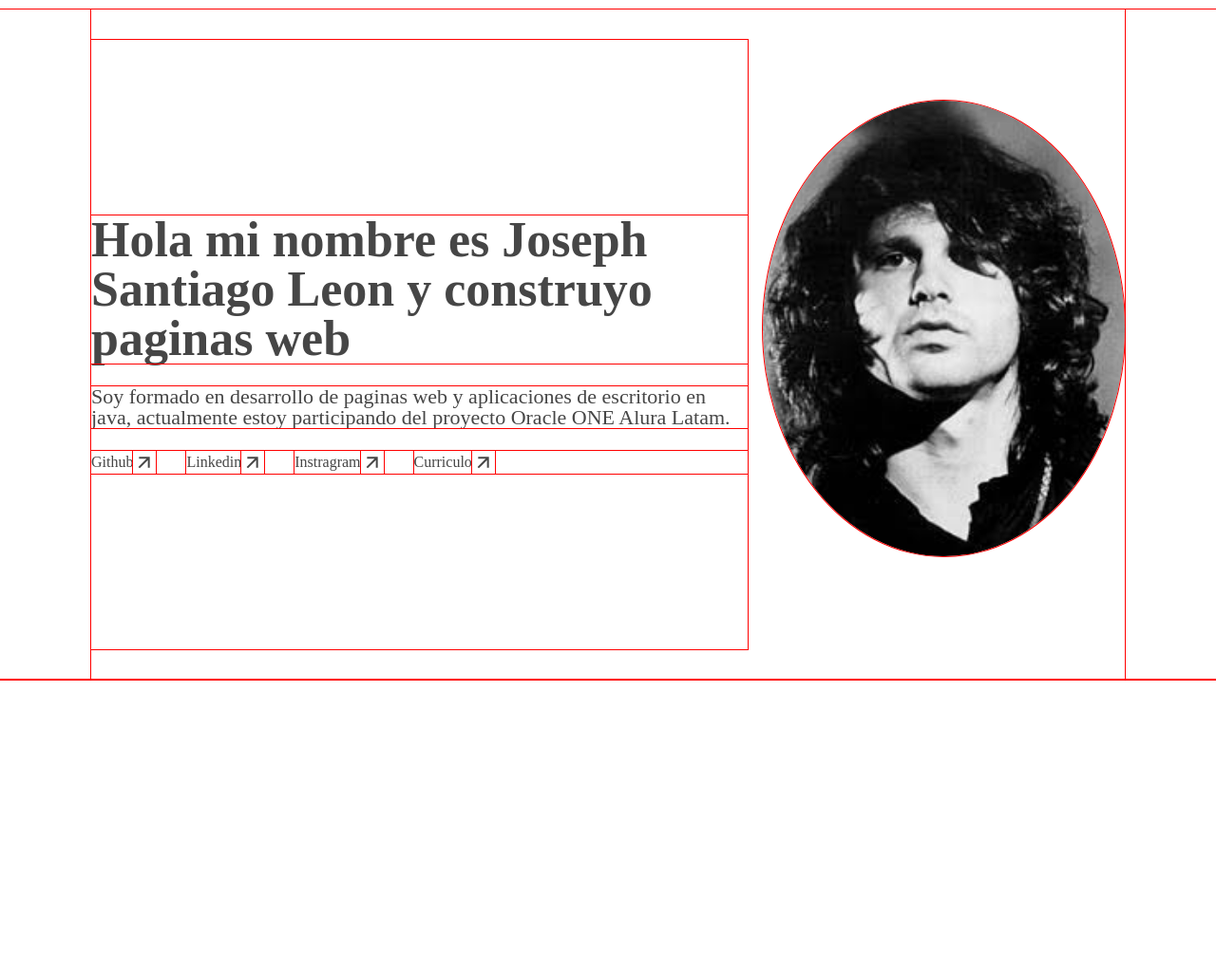
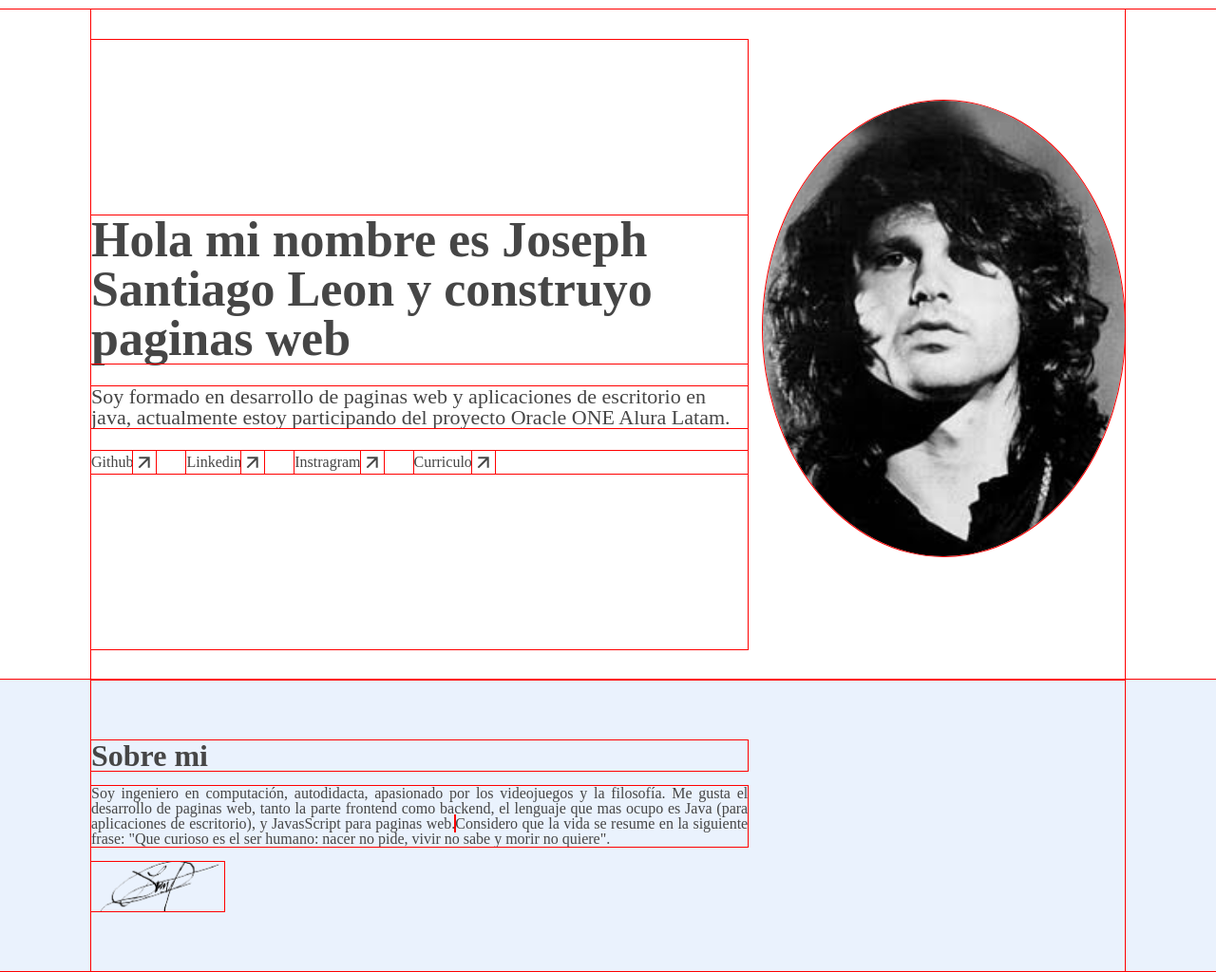
Before and after one commit to JosephSantiagoLeon/Portafolio, a plain HTML site: page index.html in a window 1280 px wide. Shown: the part 78-1102 px from the top of the page at 95% size. Before the commit the page ends 800 px from the top, so only its background shows below. Drawn offline with Linux system fonts and the light colour scheme.

Commit message:
seccion sobre mi terminada

```diff
--- a/CSS/cabecera.css
+++ b/CSS/cabecera.css
@@ -4,6 +4,7 @@
 
 :root{
     --preto-100: #464646;
+    --azul-10: #EAF2FD;
 }
 
 .cabecera {
--- /dev/null
+++ b/CSS/sobre.css
@@ -0,0 +1,3 @@
+.sobre {
+    background: var(--azul-10);
+}
--- /dev/null
+++ b/CSS/sobre/sobre-container.css
@@ -0,0 +1,11 @@
+.sobre__container {
+    display: flex;
+    width: 85%;
+    margin: 0 auto;
+    padding: 4rem 0;
+    flex-direction: column;
+}
+
+.container {
+    width: calc(100% - 1rem - 35%);
+}
--- /dev/null
+++ b/CSS/sobre/sobre-descripcion.css
@@ -0,0 +1,12 @@
+.sobre__descripcion {
+    color: var(--preto-100);
+    font-size: 1rem;
+    font-family: Raleway;
+    margin: 1rem 0;
+    text-align: justify;
+}
+
+.sobre__descripcion  br {
+    content: "";
+    margin-bottom: 1em;
+}
--- /dev/null
+++ b/CSS/sobre/sobre-imagen.css
@@ -0,0 +1,5 @@
+.sobre__imagen {
+    width: 8.75rem;
+    height: 3.25rem;
+    object-fit: cover;
+}
--- /dev/null
+++ b/CSS/sobre/sobre-titulo.css
@@ -0,0 +1,6 @@
+.sobre__titulo {
+    color: var(--preto-100);
+    font-size: 2rem;
+    font-family: Raleway;
+    font-weight: 700;
+}
--- a/index.html
+++ b/index.html
@@ -26,6 +26,12 @@
     <link rel="stylesheet" href="CSS/presentacion/presentacion-item.css">
     <link rel="stylesheet" href="CSS/presentacion/presentacion-link.css">
     <link rel="stylesheet" href="CSS/presentacion/presentacion-imagen.css">
+    <!--section sobre-->
+    <link rel="stylesheet" href="CSS/sobre.css">
+    <link rel="stylesheet" href="CSS/sobre/sobre-container.css">
+    <link rel="stylesheet" href="CSS/sobre/sobre-titulo.css">
+    <link rel="stylesheet" href="CSS/sobre/sobre-descripcion.css">
+    <link rel="stylesheet" href="CSS/sobre/sobre-imagen.css">
 
 </head>
 
@@ -63,6 +69,16 @@
             <div class="presentacion__imagen"></div>
         </section>
 
+        <section class="sobre">
+            <div class="sobre__container">
+                <h1 class="sobre__titulo container">Sobre mi</h1>
+                <p class="sobre__descripcion container">Soy ingeniero en computación, autodidacta, apasionado por los videojuegos y la filosofía. Me gusta el desarrollo de paginas web, tanto la parte frontend como backend, el lenguaje que mas ocupo es Java (para aplicaciones de escritorio), y JavasScript para paginas web.<br>Considero que la vida se resume en la siguiente frase: "Que curioso es el ser humano: nacer no pide, vivir no sabe y morir no quiere".</p>
+                <img src="imagenes/firma.png" alt="firma" class="sobre__imagen container">
+            </div>
+        </section>
+
+
+
     </main>
 
     <footer class="rodapie">
```
Also changed, not shown: imagenes/firma.jpeg (deleted), imagenes/firma.png (added).
